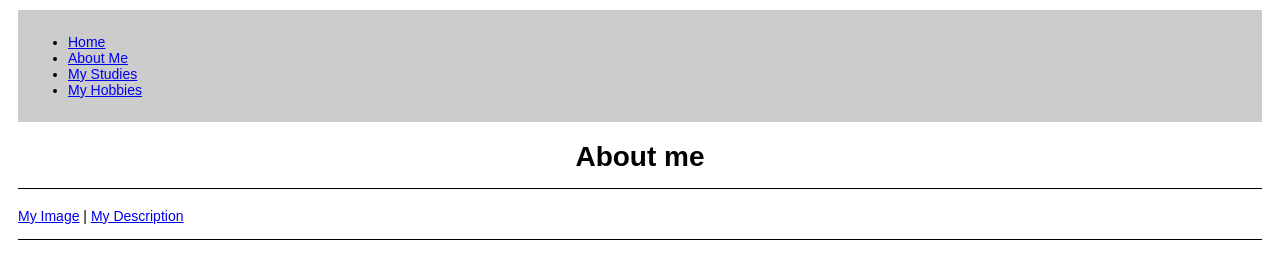
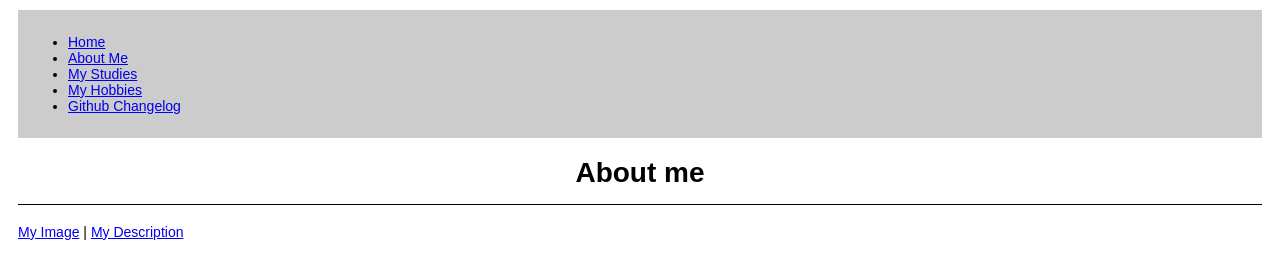
Before and after one commit to mvgijssel/course-webdesign-03-04, a plain HTML site: page about.html in a window 1280 px wide. Shown: the top 253 px of the page. Drawn offline with Linux system fonts and the light colour scheme.

Commit message:
Added Github changelog link.

```diff
--- a/about.html
+++ b/about.html
@@ -24,6 +24,9 @@
 
             <!-- relative url -->
             <li><a href="hobbies.html">My Hobbies</a></li>
+
+            <!-- absolute url -->
+            <li><a href="https://github.com/mvgijssel/course-webdesign-03-04/pull/2/commits" target="_blank">Github Changelog</a></li>
 
         </ul>
 
```
Also changed, not shown: hobbies.html (+3 -0 lines), index.html (+3 -0 lines), studies.html (+3 -0 lines).
